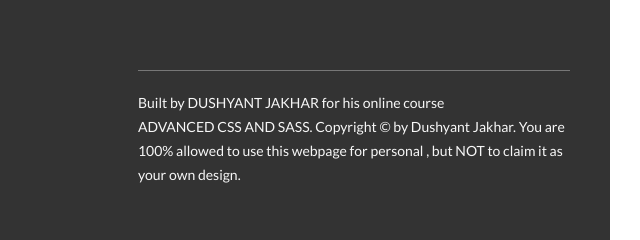
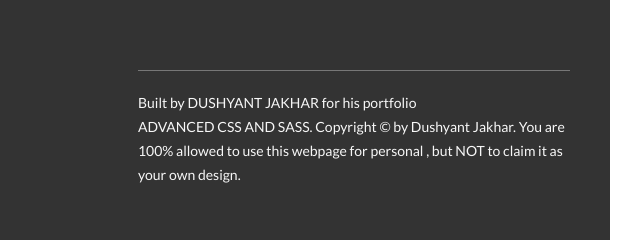
Before and after one commit to dushyant0007/Natours, a website: page index.html in a window 1280 px wide. Shown: the part 5815-6055 px from the top of the page, 640-1280 px from the left. Drawn offline with Linux system fonts and the light colour scheme.

Commit message:
Update index.html

```diff
--- a/index.html
+++ b/index.html
@@ -390,7 +390,7 @@
                 </div>
                 <div class="col-1-of-2">
                     <p class="footer__copyright">
-                        Built by <a href="#" class="footer__link">Dushyant Jakhar</a> for his online course <a href="#" class="footer__link">Advanced CSS and Sass</a>.
+                        Built by <a href="#" class="footer__link">Dushyant Jakhar</a> for his portfolio <a href="#" class="footer__link">Advanced CSS and Sass</a>.
                         Copyright &copy; by Dushyant Jakhar. You are 100% allowed to use this webpage for personal
                           , but NOT to claim it as your own design.
                 </div>
```
